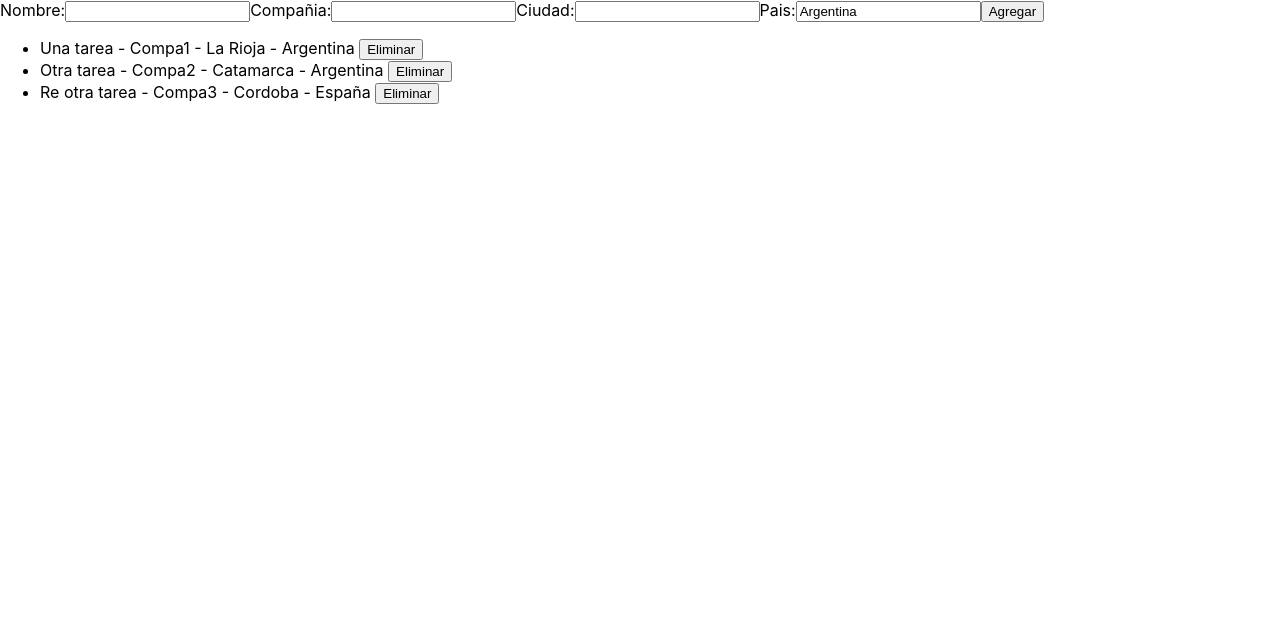
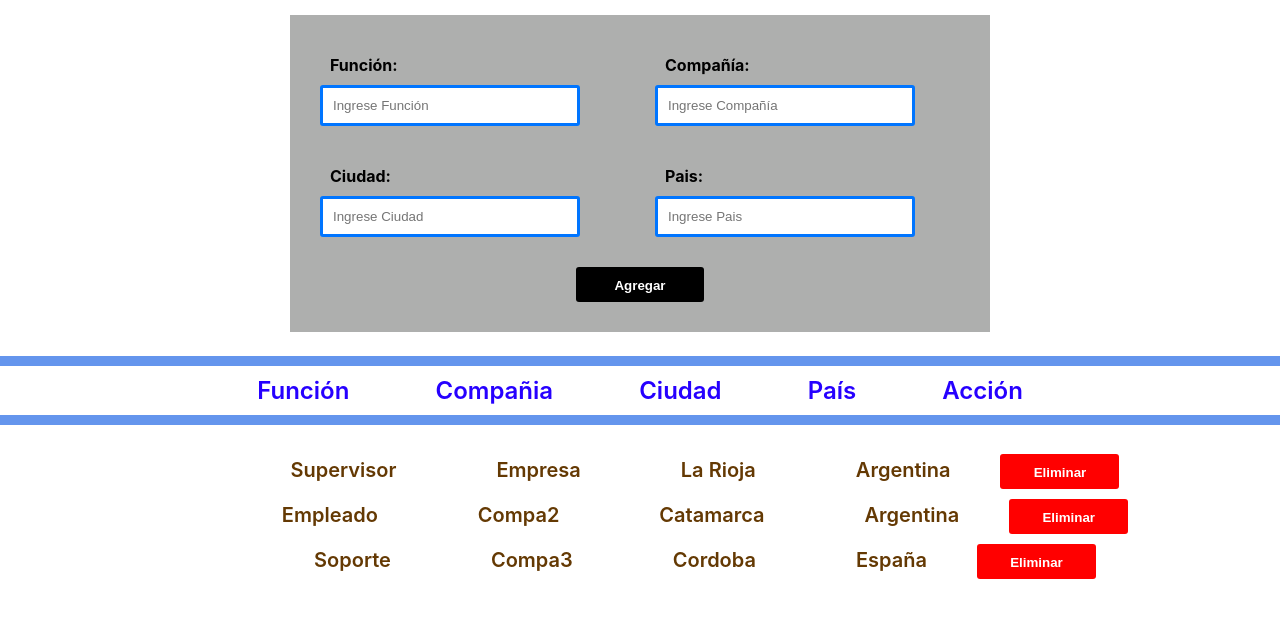
Before and after one commit to javiercaamano/applista, a React (Create React App) app: page / in a window 1280 px wide. Shown: the top 618 px of the page. Built offline with nearby package versions, Linux system fonts and the light colour scheme.

Commit message:
Se agrega CSS y corrige error

```diff
--- a/src/App.js
+++ b/src/App.js
@@ -2,7 +2,7 @@ import {Tareas} from './components/Tareas';
 
 function App(){
     return(
-        <Tareas/>
+            <Tareas/>
     );
 }
 
--- /dev/null
+++ b/src/Common/Lista.css
@@ -0,0 +1,51 @@
+.lista{
+    display: block;
+    text-align: center;
+    padding:10px;
+    font-size: 24px;
+    font-weight: 600;
+    color:rgb(231, 149, 47);
+    border-bottom: 2px;
+    border-bottom-color: cornflowerblue;
+    border-bottom-style: solid;
+    border-bottom-width: 10px;
+    border-top: 2px;
+    border-top-color: cornflowerblue;
+    border-top-style: solid;
+    border-top-width: 10px;
+    }
+
+  .lista span{
+    color: rgb(38, 0, 255);
+    padding-inline: 40px;
+  }
+
+  .elemento{
+    display: block;
+    text-align: center;
+    padding:5px;
+    font-size: 20px;
+    font-weight: 600;
+    color:rgb(100, 57, 3);
+  }
+
+  .elemento span{
+    padding-inline: 50px;
+  }
+
+  .boton {
+    height: 35px;
+    line-height: 35px;
+    width: 10%;
+    background: red;
+    color: #fff;
+    font-weight: bold;
+    border: none;
+    border-radius: 3px;
+    cursor: pointer;
+    transition: .1s ease all;
+  }
+
+  .boton:hover {
+    box-shadow: 3px 0px 10px rgb(6, 114, 238);
+  }
--- a/src/components/NuevaTareaForm.jsx
+++ b/src/components/NuevaTareaForm.jsx
@@ -1,4 +1,5 @@
 import React from 'react';
+import "../index";
 
 export class NuevaTareaForm extends React.Component {
   constructor() {
@@ -10,7 +11,7 @@ export class NuevaTareaForm extends React.Component {
             nombre: '',
             compañia: '',
             ciudad: '',
-            pais: 'Argentina'
+            pais: ''
         }
     };
   }
@@ -69,17 +70,50 @@ handleNuevaTarea = (ev) => {
 
   render() {
     return (
-        <form onSubmit={this.handleNuevaTarea}>
-            <label>Nombre:</label>
-            <input type="text" required value={this.state.nuevaTarea.nombre} onChange={(evento) => this.handleNuevaTareaNombre(evento)}></input>
-            <label>Compañia:</label>
-            <input type="text" required value={this.state.nuevaTarea.compañia} onChange={(evento) => this.handleNuevaTareaCompañia(evento)}></input>
-            <label>Ciudad:</label>
-            <input type="text" required value={this.state.nuevaTarea.ciudad} onChange={(evento) => this.handleNuevaTareaCiudad(evento)}></input>
-            <label>Pais:</label>
-            <input type="text" required value={this.state.nuevaTarea.pais} onChange={(evento) => this.handleNuevaTareaPais(evento)}></input>
-            <button type="submit">Agregar</button>
+      <div className="todo" >
+        <form className="formulario" onSubmit={this.handleNuevaTarea}>
+
+
+            <div className="formulario__grupo">
+              <label className="formulario__label">Función:</label>
+              <div  className="formulario__grupo-input">
+                <input className="formulario__input" type="text" required value={this.state.nuevaTarea.nombre}
+                  placeHolder="Ingrese Función" onChange={(evento) => this.handleNuevaTareaNombre(evento)}></input>
+              </div>
+            </div>
+
+
+            <div className="formulario__grupo">
+              <label className="formulario__label" >Compañía:</label>
+              <div  className="formulario__grupo-input">
+                <input className="formulario__input" type="text" required value={this.state.nuevaTarea.compañia}
+                  placeHolder="Ingrese Compañía" onChange={(evento) => this.handleNuevaTareaCompañia(evento)}></input>
+              </div>
+            </div>
+
+
+            <div className="formulario__grupo">
+              <label className="formulario__label" >Ciudad:</label>
+              <div  className="formulario__grupo-input">
+                <input className="formulario__input" type="text" required value={this.state.nuevaTarea.ciudad}
+                 placeHolder="Ingrese Ciudad" onChange={(evento) => this.handleNuevaTareaCiudad(evento)}></input>
+              </div>
+            </div>
+
+
+            <div className="formulario__grupo">
+              <label className="formulario__label" >Pais:</label>
+              <div  className="formulario__grupo-input">
+                <input className="formulario__input" type="text" required value={this.state.nuevaTarea.pais}
+                 placeHolder="Ingrese Pais" onChange={(evento) => this.handleNuevaTareaPais(evento)}></input>
+              </div>
+            </div>
+
+            <div className="formulario__grupo-btn-agregar">
+              <button className="formulario__btn" type="submit">Agregar</button>
+            </div>
         </form>
+      </div>
     );
   }
 
--- a/src/components/Tarea.jsx
+++ b/src/components/Tarea.jsx
@@ -1,21 +1,25 @@
 import React from 'react';
+import "../Common/Lista.css";
 
 export class Tarea extends React.Component {
   constructor() {
     super();
     //this.props=props;
-    console.log(this.props)
+    console.log(this.props);
+
   }
 
   render() {
     return (
-        <li key={this.props.id}>
-            <span>{this.props.elemento.nombre + '  '}</span>
-            <span>{'- '+ this.props.elemento.compañia +'  '}</span>
-            <span>{'- '+ this.props.elemento.ciudad +'  '}</span>
-            <span>{'- '+ this.props.elemento.pais +'  '}</span>
-            <button onClick = {() => this.props.onDelete(this.props.id)}>Eliminar</button>
-        </li>
+      <div className="elemento">
+            <ul key={this.props.id}>
+              <span>{this.props.elemento.nombre}</span>
+              <span>{this.props.elemento.compañia }</span>
+              <span>{this.props.elemento.ciudad }</span>
+              <span>{this.props.elemento.pais }</span>
+              <button className="boton" onClick = {() => this.props.onDelete(this.props.id)}>Eliminar</button>
+            </ul>
+      </div>
     );
   }
 
--- a/src/components/Tareas.jsx
+++ b/src/components/Tareas.jsx
@@ -5,20 +5,20 @@ import { NuevaTareaForm } from './NuevaTareaForm';
 export class Tareas extends React.Component {
   constructor() {
     super();
-    // this.eliminarTarea = this.eliminarTarea.bind(this);
-    // this.agregaNuevaTarea = this.agregaNuevaTarea.bind(this);
+    //this.eliminarTarea = this.eliminarTarea.bind(this);
+    //this.agregaNuevaTarea = this.agregaNuevaTarea.bind(this);
     this.state = {
       tareas: [
-        {nombre: 'Una tarea', compañia: 'Compa1', ciudad: 'La Rioja', pais: 'Argentina'},
-        {nombre: 'Otra tarea', compañia: 'Compa2', ciudad: 'Catamarca', pais: 'Argentina'},
-        {nombre: 'Re otra tarea', compañia: 'Compa3', ciudad: 'Cordoba', pais: 'España'}
+        {nombre: 'Supervisor', compañia: 'Empresa', ciudad: 'La Rioja', pais: 'Argentina'},
+        {nombre: 'Empleado', compañia: 'Compa2', ciudad: 'Catamarca', pais: 'Argentina'},
+        {nombre: 'Soporte', compañia: 'Compa3', ciudad: 'Cordoba', pais: 'España'}
       ]
     };
   }
 
-  agregaNuevaTarea = (ev) => {
+  agregaNuevaTarea = (ev, elem) => {
     this.setState({
-          tareas: [...this.state.tareas, this.state.nuevaTarea]
+          tareas: [...this.state.tareas, elem]
       });
   }
 
@@ -32,6 +32,13 @@ export class Tareas extends React.Component {
     return (
       <div>
         <NuevaTareaForm agregaNuevaTarea={this.agregaNuevaTarea}> </NuevaTareaForm>
+        <ul className="lista">
+          <span> Función </span>
+          <span> Compañia </span>
+          <span> Ciudad </span>
+          <span> País </span>
+          <span> Acción </span>
+        </ul>
         <ul>
           {this.state.tareas.map((tarea, indice) => {
             return <Tarea key={indice} elemento={tarea} onDelete={() => this.eliminarTarea(indice)}></Tarea>
--- a/src/index.css
+++ b/src/index.css
@@ -11,3 +11,93 @@ code {
   font-family: source-code-pro, Menlo, Monaco, Consolas, 'Courier New',
     monospace;
 }
+
+main {
+	max-width: 800px;
+	width: 50%;
+	margin: auto;
+	padding: 40px;
+}
+
+.todo {
+  display: block;
+  margin: 15px auto;
+  padding:30px ;
+  background-color: rgb(174, 175, 174);
+  width: 50%;
+  }
+
+.formulario {
+	display: grid;
+	grid-template-columns: 1fr 1fr;
+	gap: 30px;
+}
+
+/* manipulas los nombres de los label que se visualizan (titulo) */
+.formulario__label {
+	display: block;
+	font-weight: 700;
+	padding: 10px;
+	cursor: pointer;
+}
+
+ .formulario__grupo-input {
+	position: relative;
+}
+
+.formulario__input {
+	width: 70%;
+	background: #fff;
+	border: 3px solid #0075FF;
+	border-radius: 3px;
+	height: 35px;
+	line-height: 45px;
+	padding: 0 30px 0 10px;
+	transition: .3s ease all;
+}
+
+.formulario__input:focus {
+	border: 3px solid #2d6d02;
+	outline: none;
+	box-shadow: 3px 0px 30px rgba(163,163,163, 0.4);
+}
+
+.formulario__grupo-btn-agregar {
+	display: flex;
+	flex-direction: column;
+	align-items: center;
+  grid-column: span 2;
+}
+
+.formulario__btn {
+	height: 35px;
+	line-height: 35px;
+	width: 20%;
+	background: #000;
+	color: #fff;
+	font-weight: bold;
+	border: none;
+	border-radius: 3px;
+	cursor: pointer;
+	transition: .1s ease all;
+}
+
+.formulario__btn:hover {
+	box-shadow: 3px 0px 10px rgb(6, 114, 238);
+}
+
+
+/* ----- -----  Mediaqueries ----- ----- */
+@media screen and (max-width: 800px) {
+	.formulario {
+		grid-template-columns: 1fr;
+	}
+
+	.formulario__grupo-btn-agregar {
+		grid-column: 1;
+	}
+
+	.formulario__btn {
+		width: 100%;
+	}
+}
```
Also changed, not shown: src/components/Tareas segun video 1.jsx (deleted, +0 -41 lines).
